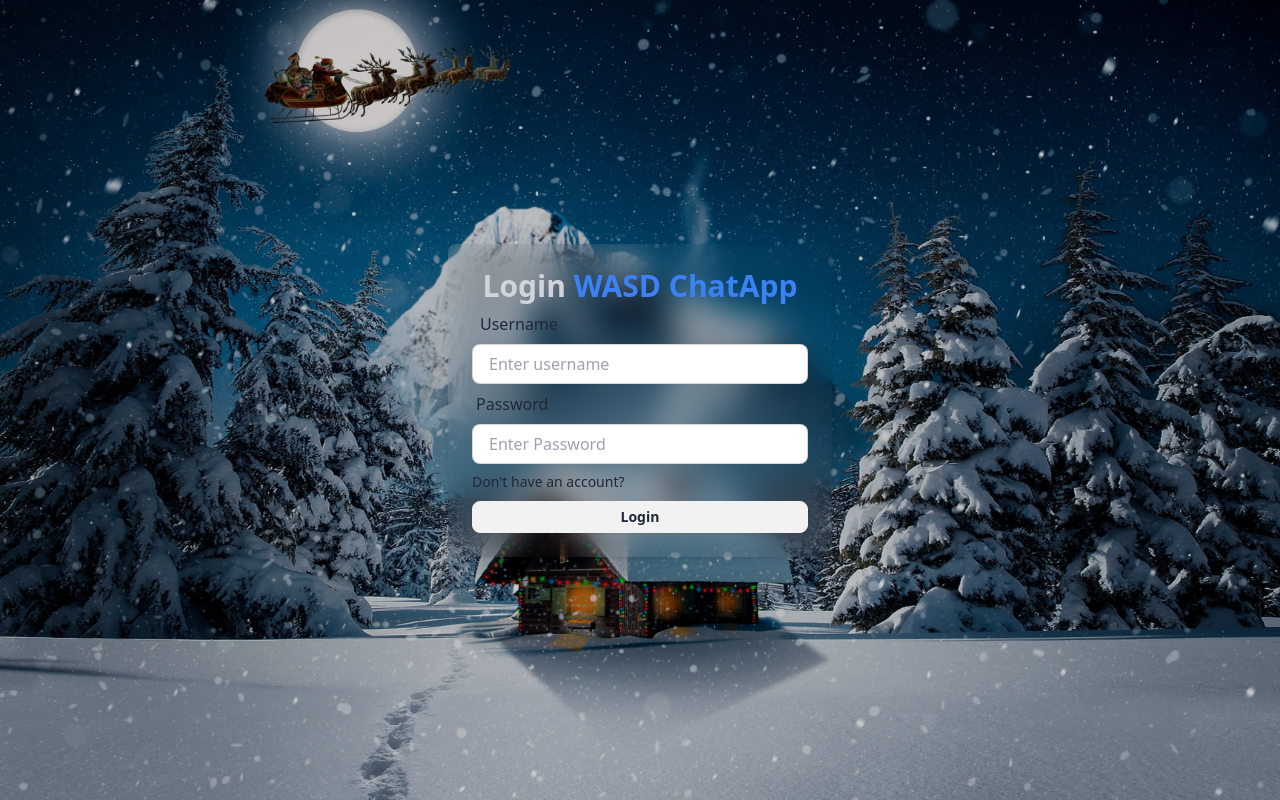
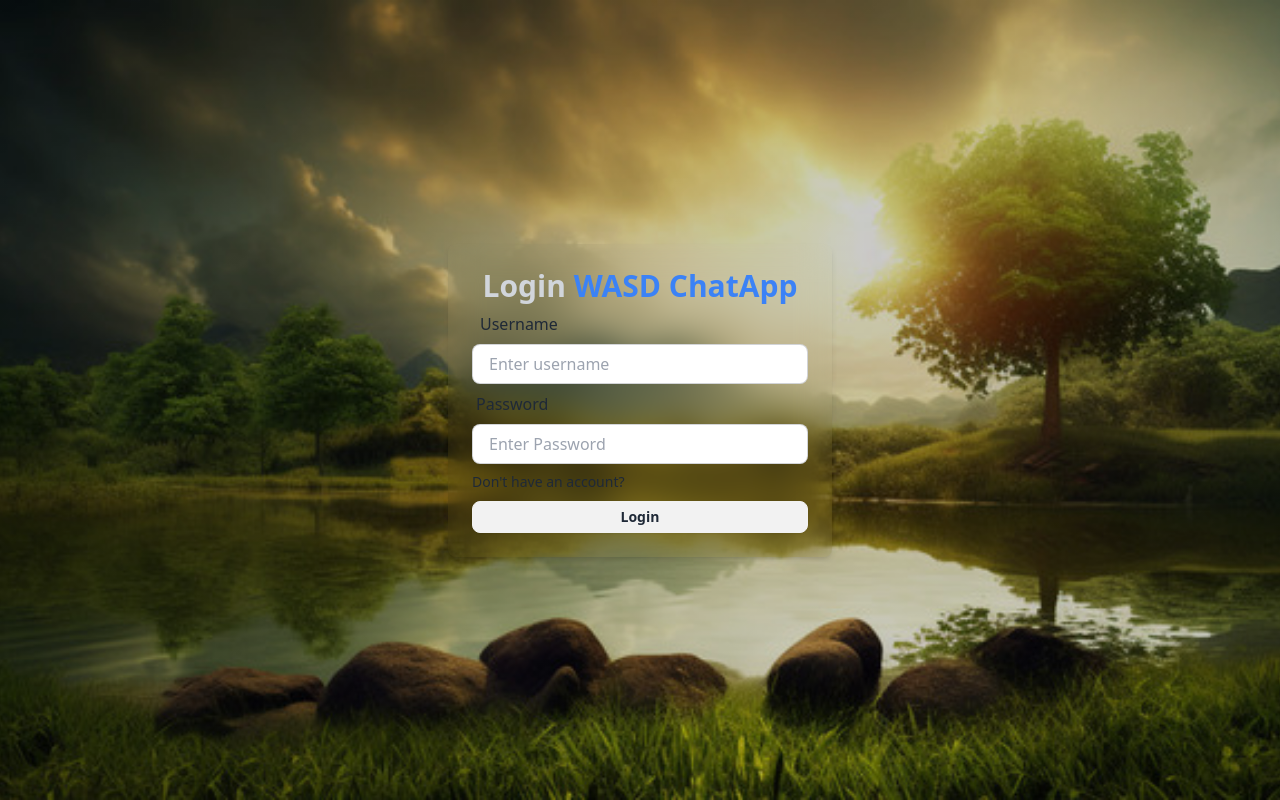
Before and after one commit to XD-Franchise/WASD-Chatapp, a React (Vite) app in the folder frontend/: page /login in a window 1280 px wide. Built offline with nearby package versions, Linux system fonts and the light colour scheme.

Commit message:
Final update new app1

```diff
--- a/frontend/src/index.css
+++ b/frontend/src/index.css
@@ -3,7 +3,7 @@
 @tailwind utilities;
 
 body {
-	background: linear-gradient(rgba(0, 0, 0, 0.2), rgba(0, 0, 0, 0.2)), url("/bg.png");
+	background: linear-gradient(rgba(0, 0, 0, 0.2), rgba(0, 0, 0, 0.2)), url("/bg.jpg");
 	background-repeat: no-repeat;
 	background-size: cover;
 	background-position: center;
```
Also changed, not shown: frontend/src/pages/login/Login.jsx (+0 -42 lines), frontend/src/pages/signup/GenderCheckbox.jsx (+0 -21 lines), frontend/src/pages/signup/SignUp.jsx (+0 -64 lines), frontend/public/bg.jpg (added).
